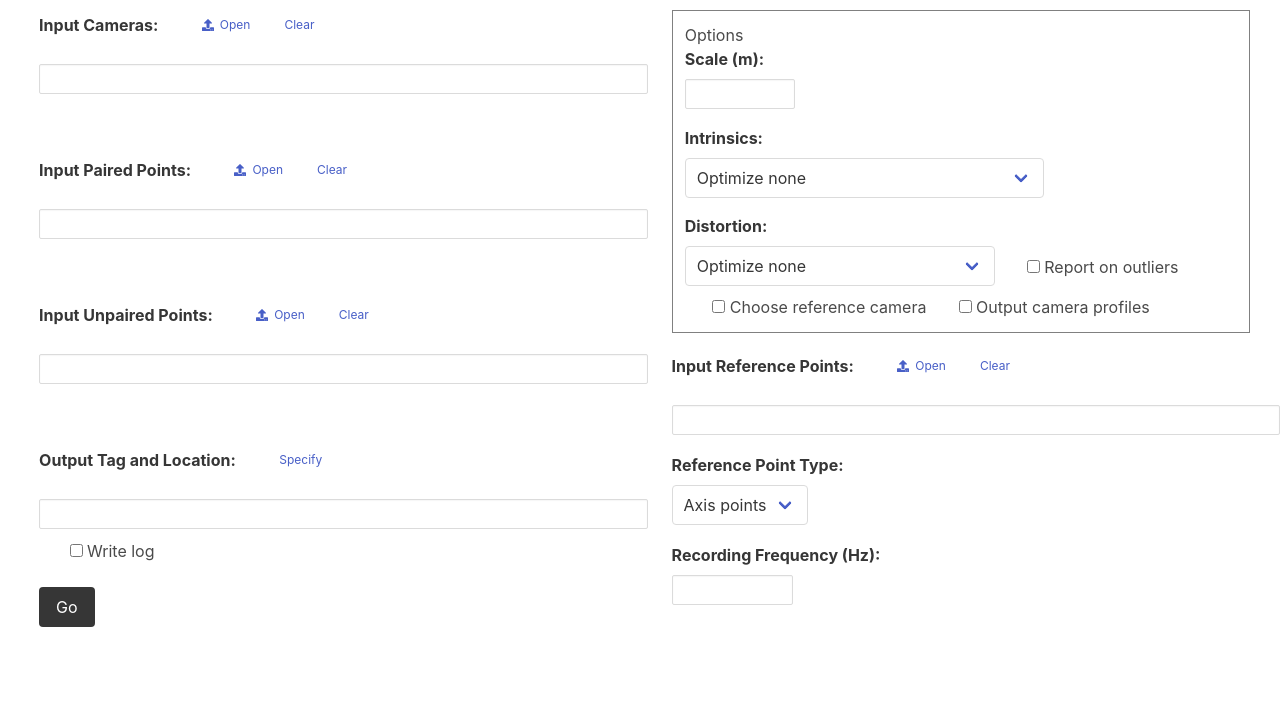
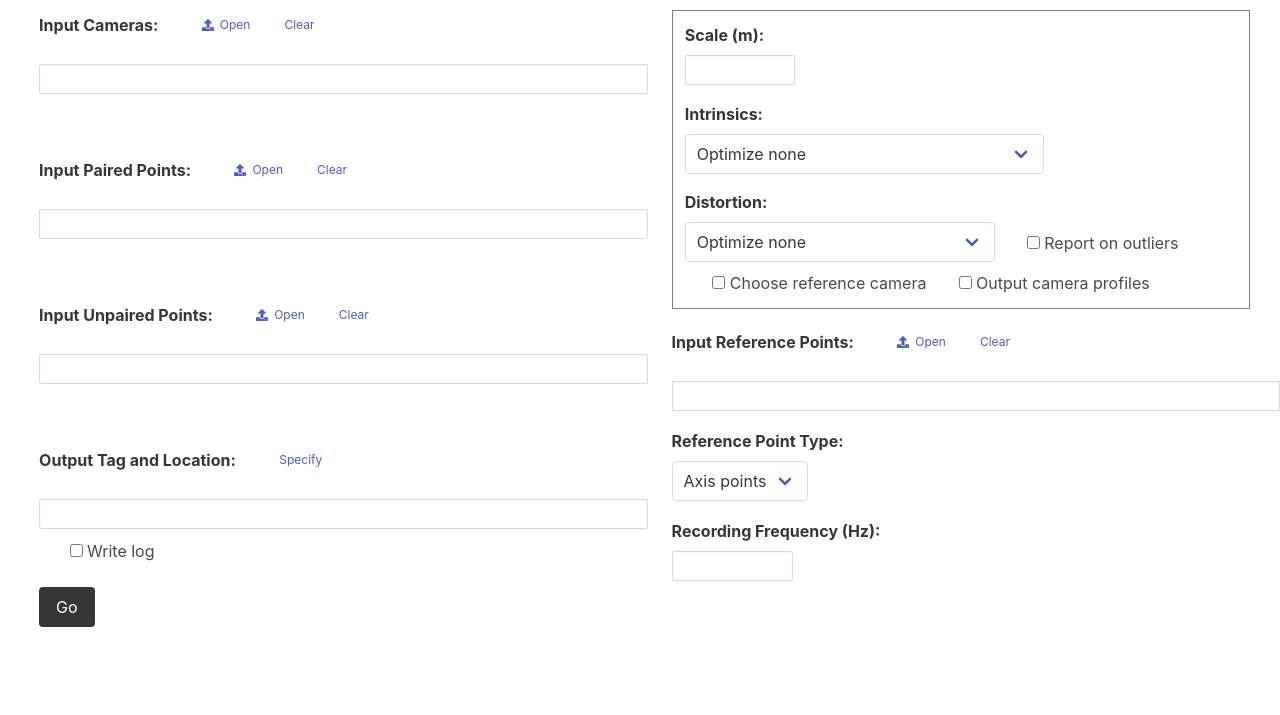
Before and after one commit to mmaszer/argus_web, a plain HTML site: page index.html in a window 1280 px wide. Shown: the part 85-800 px from the top of the page. Drawn offline with nearby package versions, Linux system fonts and the light colour scheme.

Commit message:
Update index.html

```diff
--- a/index.html
+++ b/index.html
@@ -119,7 +119,6 @@
                 <div class="column">
 
                     <div id="options">
-                        <h2>Options</h2>
                         <label class="label" style="margin-right: 3%;">Scale (m):</label>
                         <input class="input is-small" type="text" id="scale" name="scale">
                         <label class="label">Intrinsics:</label>
```
